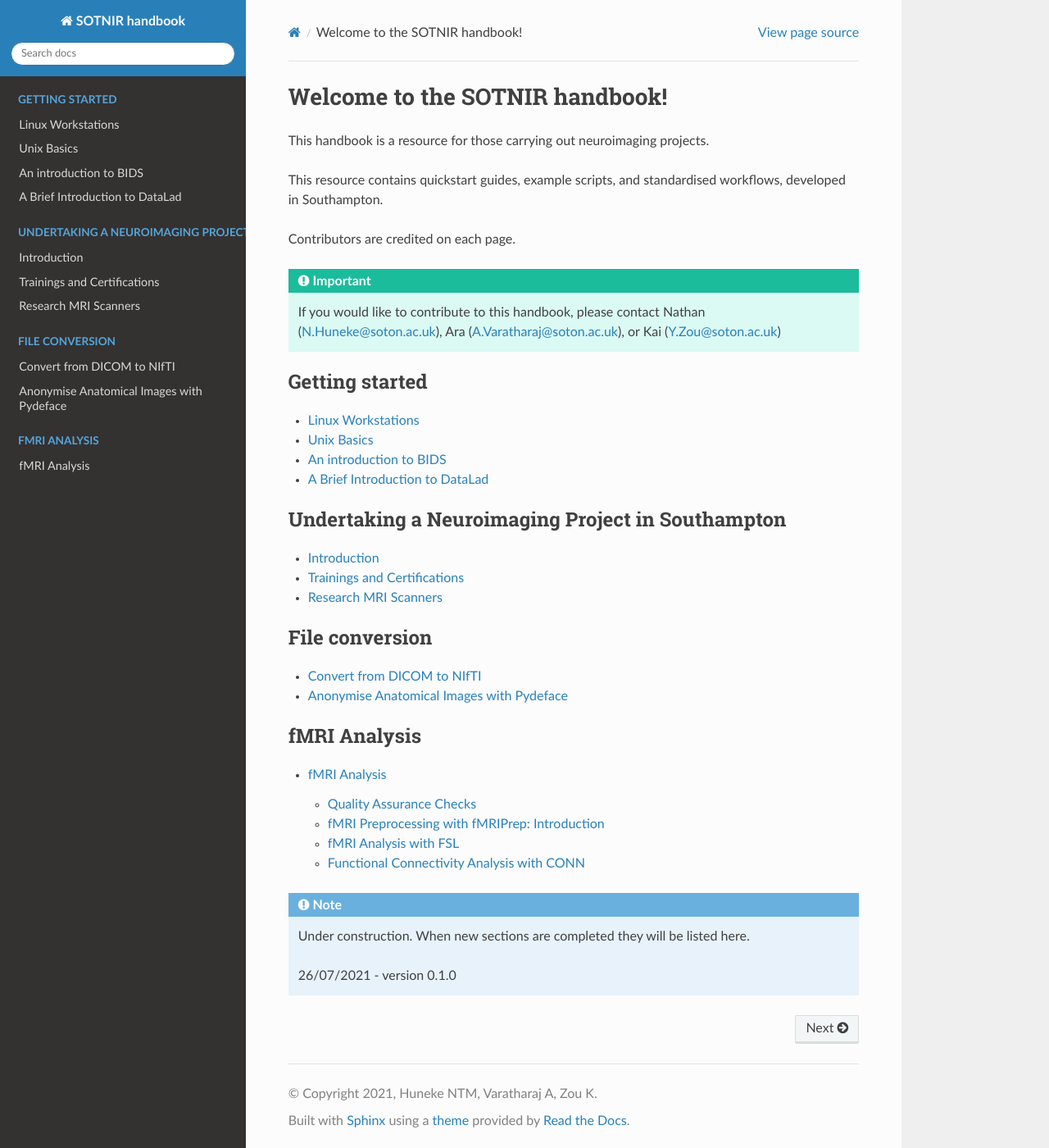
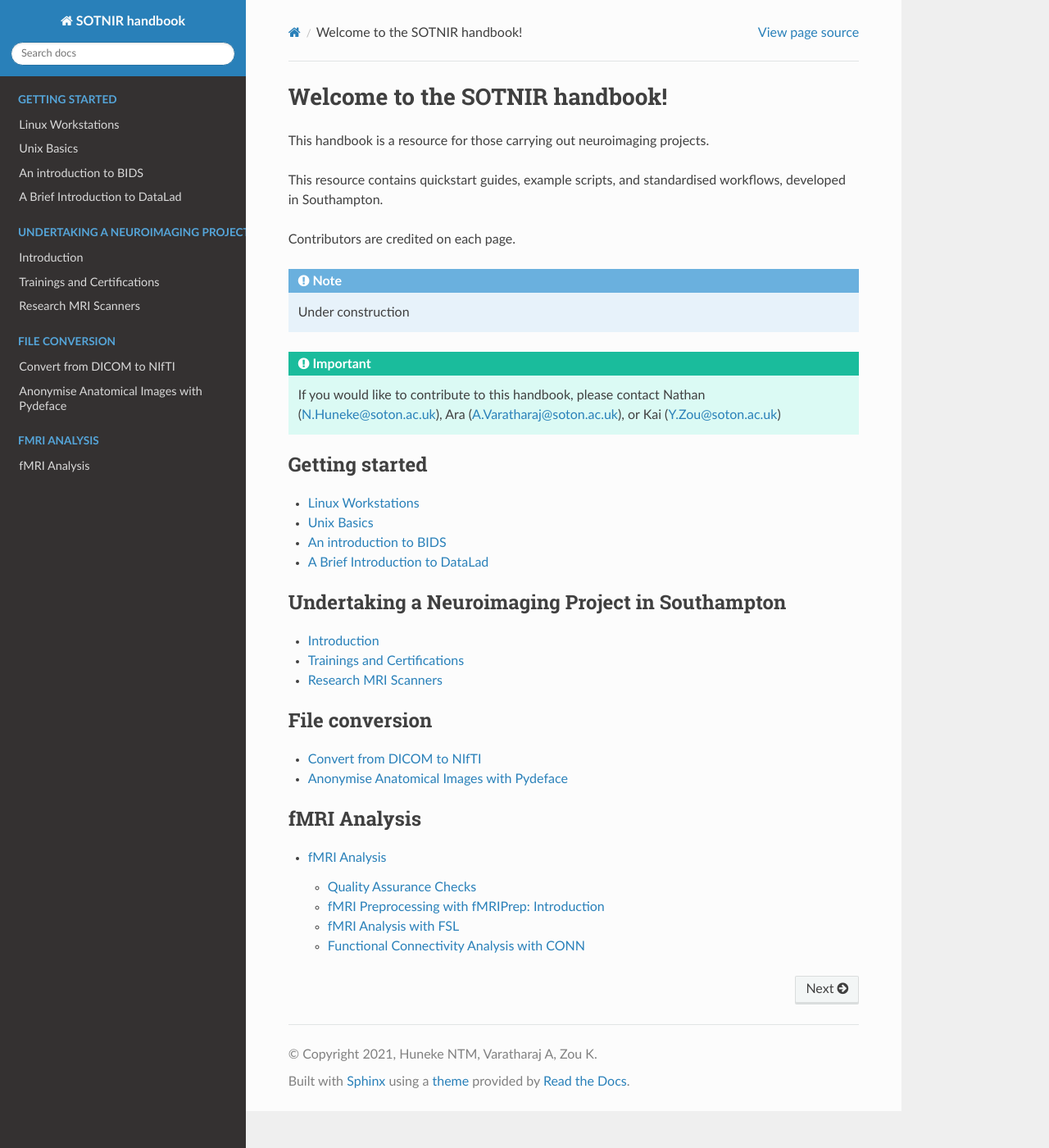
Before and after one commit to nhuneke/sotnir-handbook, a Sphinx documentation site: the page built from docs/index.rst, in a window 1280 px wide and 1400 px high. Shown: the whole window at 82% size. Built offline with Sphinx 7.4.7 and the Read the Docs theme 2.0.0, drawn with Linux system fonts in a browser that asks for light colours; pages that are not in the unit, such as notebooks, are missing from menus.

Commit message:
Change index page

```diff
--- a/docs/index.rst
+++ b/docs/index.rst
@@ -57,8 +60,3 @@ Contributors are credited on each page.
    :caption: Diffusion Tensor Imaging
 
    dti/intro.rst
-
-.. note::
-	Under construction. When new sections are completed they will be listed here.
-
-	26/07/2021 - version 0.1.0
```
Also changed, not shown: other parts of docs/index.rst (+3 -0 lines).
